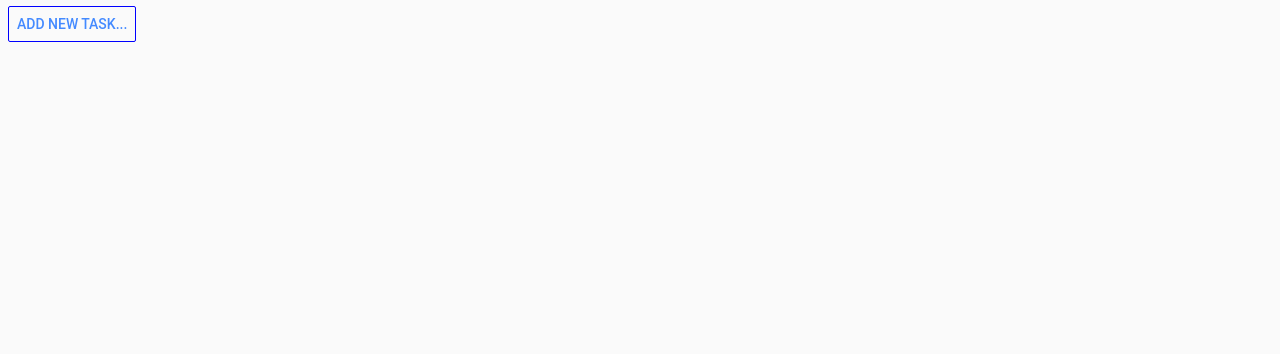
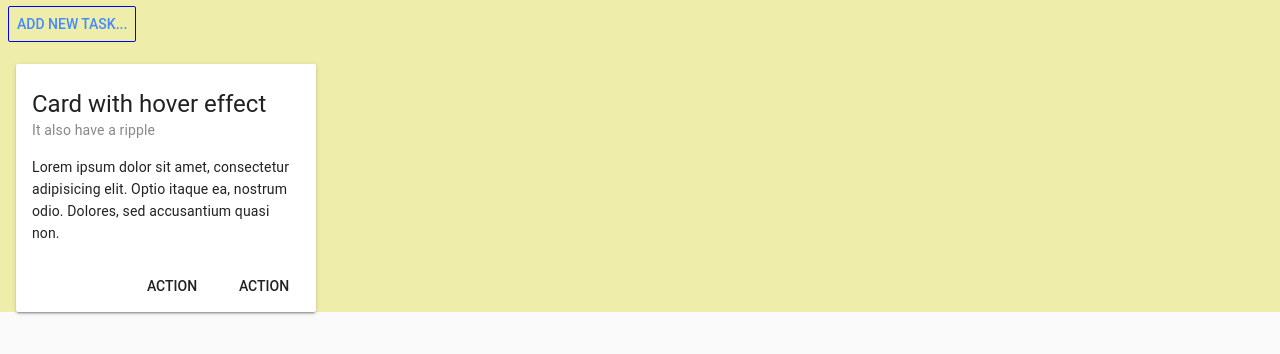
Before and after one commit to LoposFlorin/ToDo-manager-app, a Vue app: page / in a window 1280 px wide. Shown: the top 354 px of the page. Built offline with nearby package versions, Linux system fonts and the light colour scheme.

Commit message:
small tweak

```diff
--- a/src/App.vue
+++ b/src/App.vue
@@ -18,5 +18,7 @@ export default {
 </script>
 
 <style>
-
+  #app {
+    background: #eea;
+  }
 </style>
--- a/src/components/AddButton.vue
+++ b/src/components/AddButton.vue
@@ -1,12 +1,20 @@
 <template>
-  <div class="hello">
-        <md-button class="md-primary">Add new task...</md-button>
+  <div>
+    <div class="hello">
+      <md-button class="md-primary">Add new task...</md-button>
+    </div>
+    <card></card>
   </div>
 </template>
 
 <script>
+import Card from './Card.vue'
+
 export default {
   name: 'AddButton',
+  components: {
+    Card,
+  }
 };
 </script>
 
```
